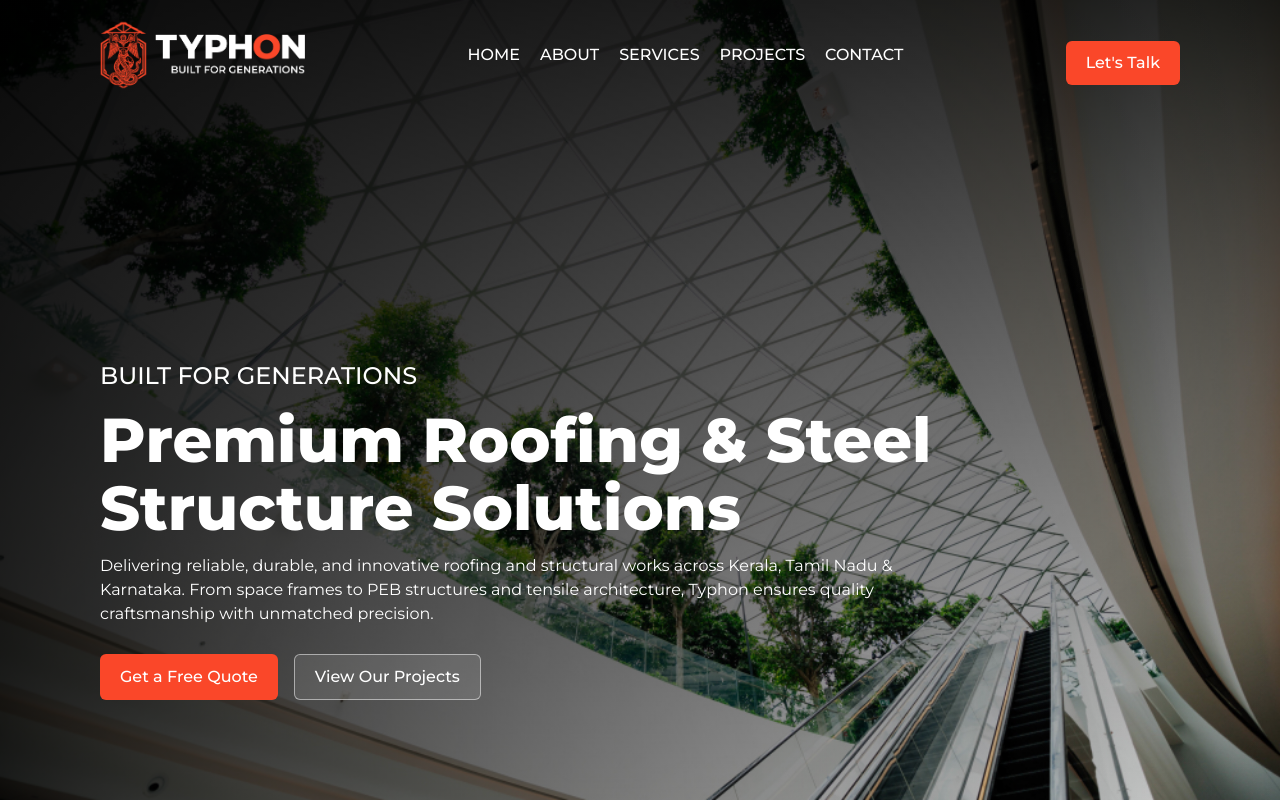
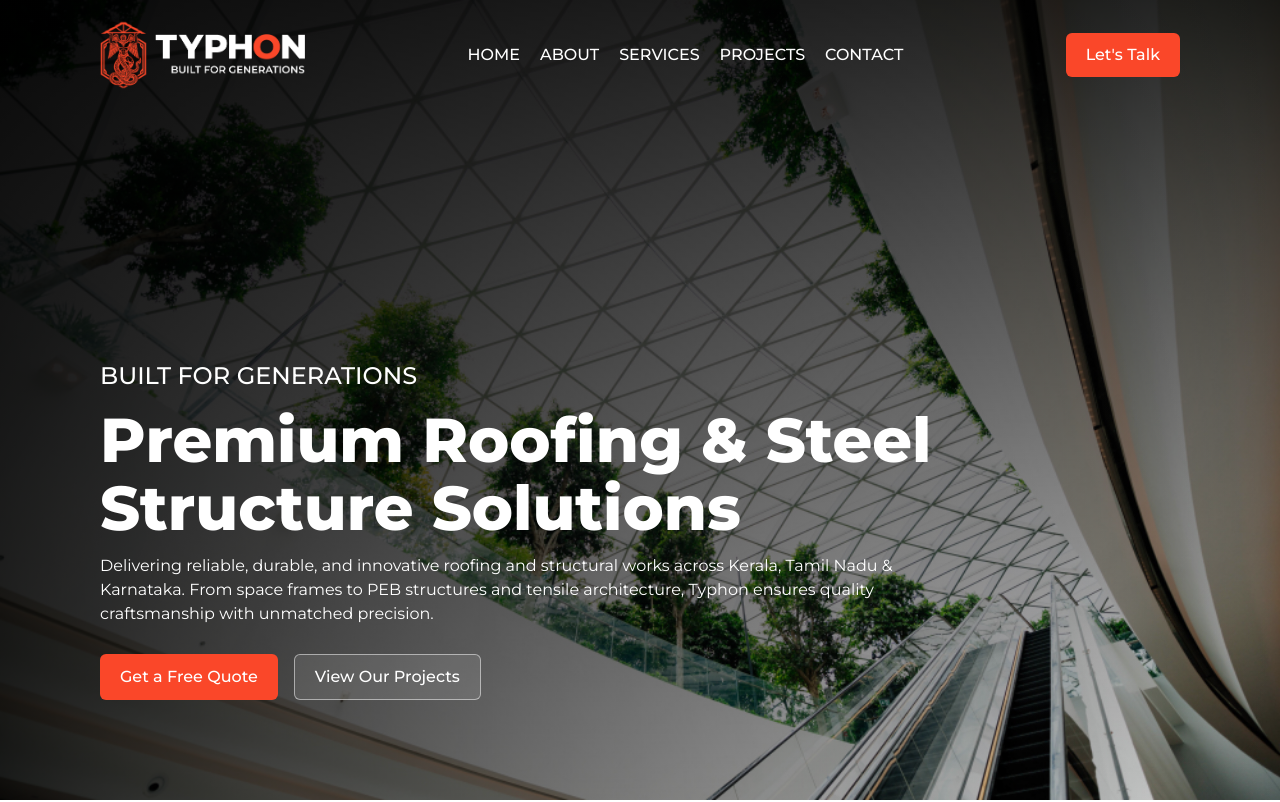
Before and after one commit to akmmubashir/typhon-web, a Next.js app: page / in a window 1280 px wide. Shown: the top 802 px of the page. Built offline with nearby package versions, Linux system fonts and the light colour scheme.

Commit message:
header button fix

```diff
--- a/app/components/header.tsx
+++ b/app/components/header.tsx
@@ -52,7 +52,7 @@ const Header = () => {
         ))}
       </div>
       <div>
-        <CommonButton title=" Let's Talk" />
+        <CommonButton title="Let's Talk" className="mt-0!" />
       </div>
     </div>
   );
```
